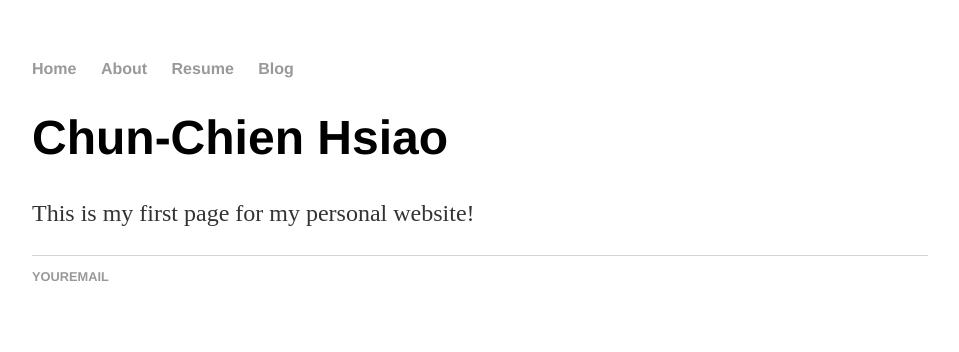
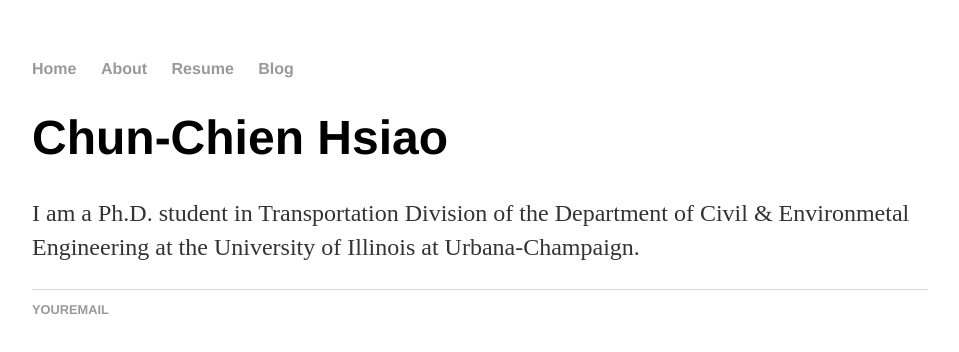
Before and after one commit to ChunChienHsiao/cchsiao, a plain HTML site: page index.html in a window 1280 px wide. Shown: the whole page, without its empty margins (160-1119 px from the left). Drawn offline with Linux system fonts and the light colour scheme.

Commit message:
Update index.html

```diff
--- a/index.html
+++ b/index.html
@@ -16,7 +16,9 @@
    <div class=”container”>
      <div class=”blurb”>
        <h1>Chun-Chien Hsiao</h1>
-       <p>This is my first page for my personal website!</a></p>
+       <p>I am a Ph.D. student in Transportation Division of the Department of Civil & Environmetal Engineering
+        at the University of Illinois at Urbana-Champaign.
+       </a></p>
      </div>
    </div>
    <footer>
```
